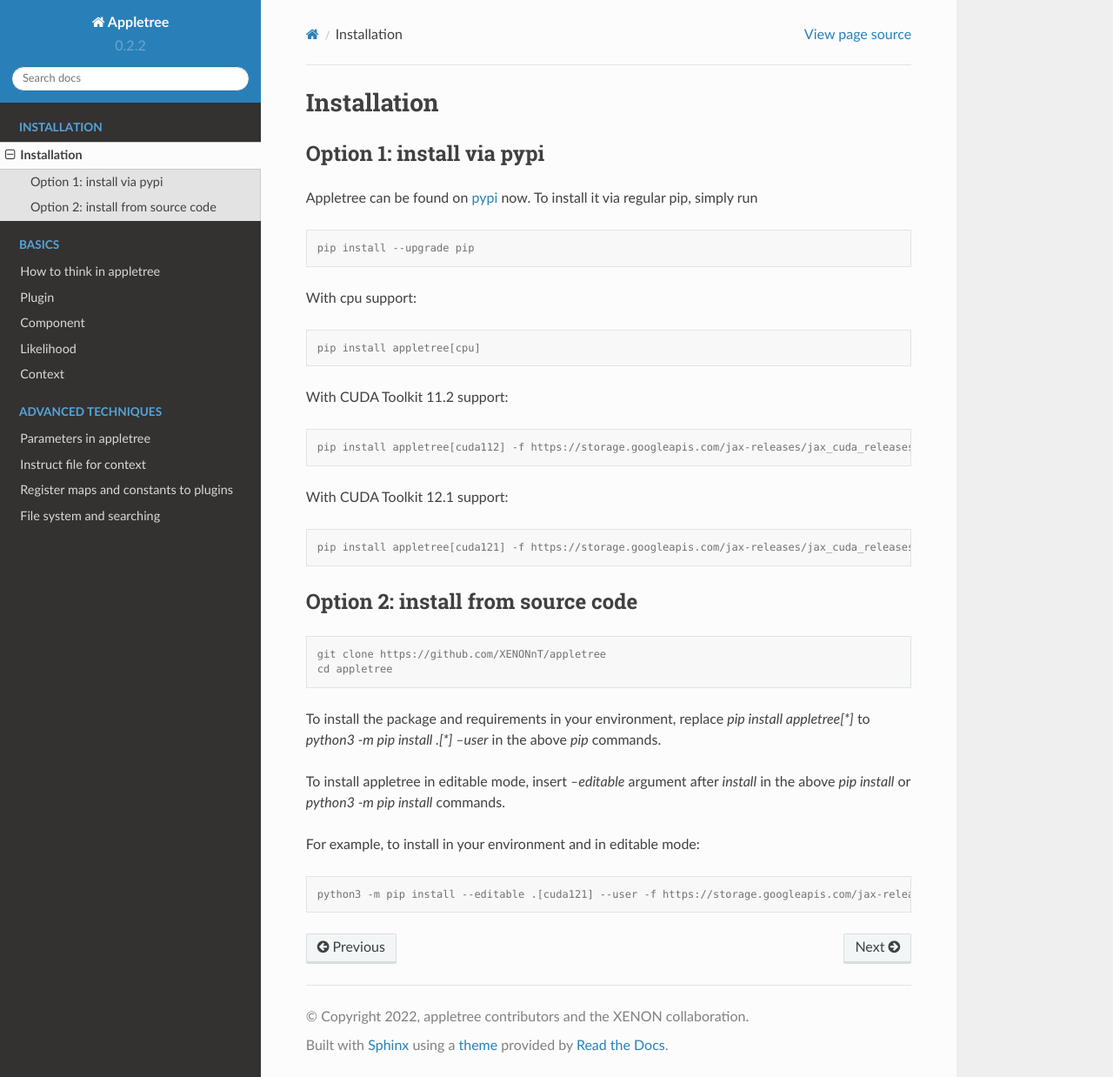
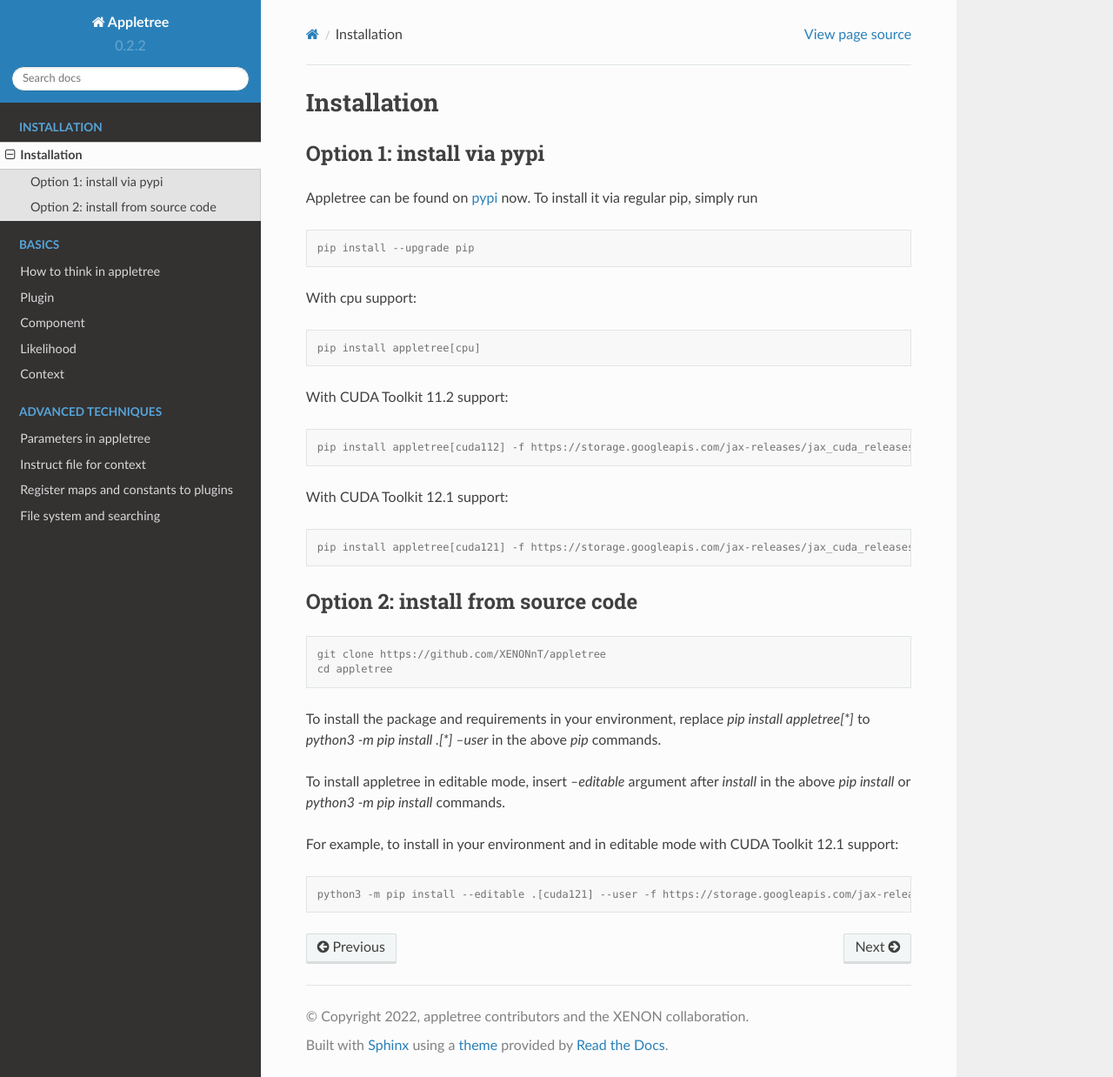
Before and after one commit to XENONnT/appletree, a Sphinx documentation site: the page built from docs/source/installation.rst, in a window 1280 px wide and 1238 px high. Shown: the whole window at 87% size. Built offline with Sphinx 7.4.7 and the Read the Docs theme 2.0.0, drawn with Linux system fonts in a browser that asks for light colours; pages that are not in the unit, such as notebooks, are missing from menus.

```diff
--- a/docs/source/installation.rst
+++ b/docs/source/installation.rst
@@ -42,7 +42,7 @@ To install the package and requirements in your environment, replace `pip instal
 
 To install appletree in editable mode, insert `--editable` argument after `install` in the above `pip install` or `python3 -m pip install` commands.
 
-For example, to install in your environment and in editable mode:
+For example, to install in your environment and in editable mode with CUDA Toolkit 12.1 support:
 
 .. code-block:: console
 
```
Also changed, not shown: README.md (+1 -1 lines).
